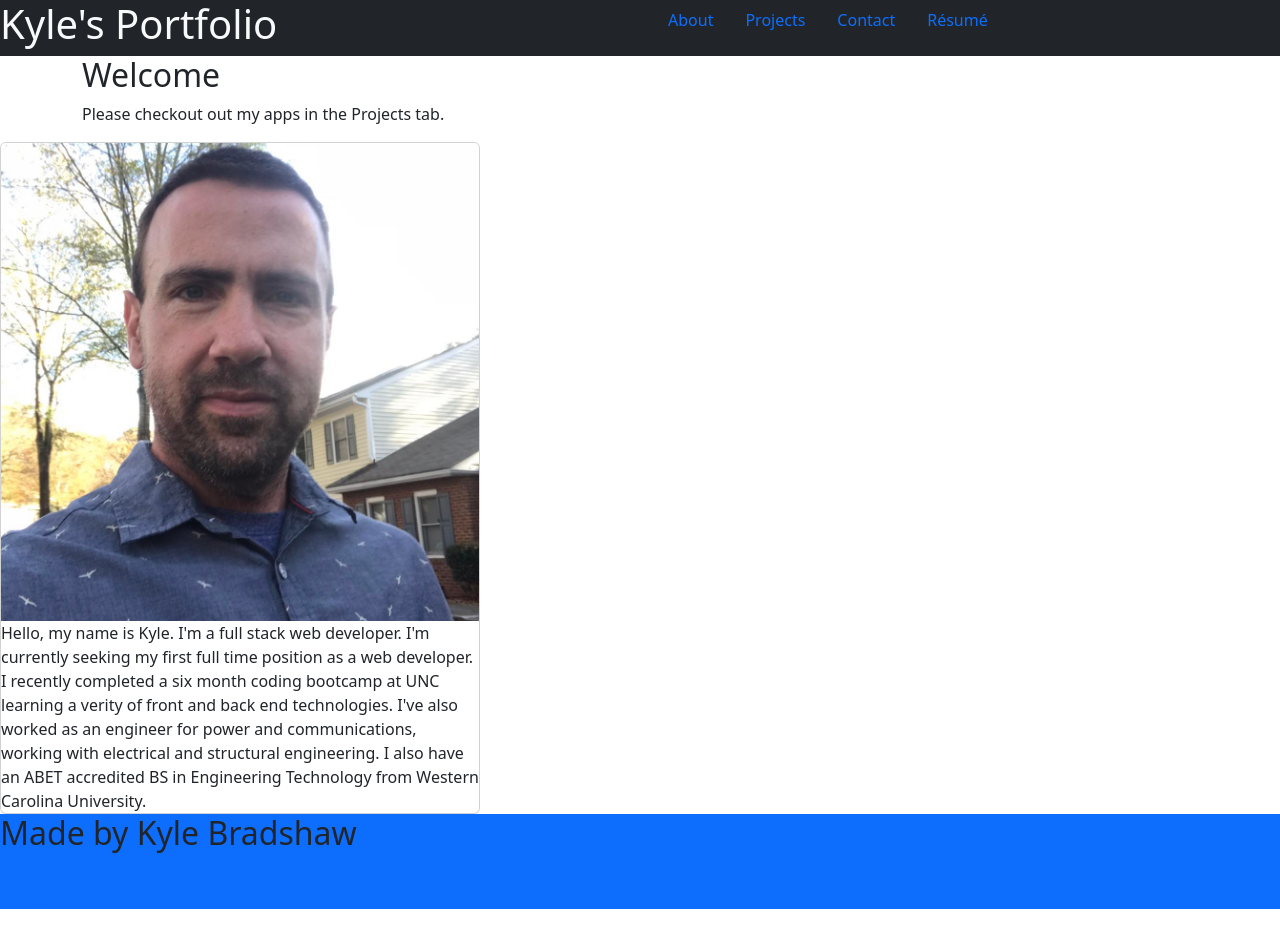
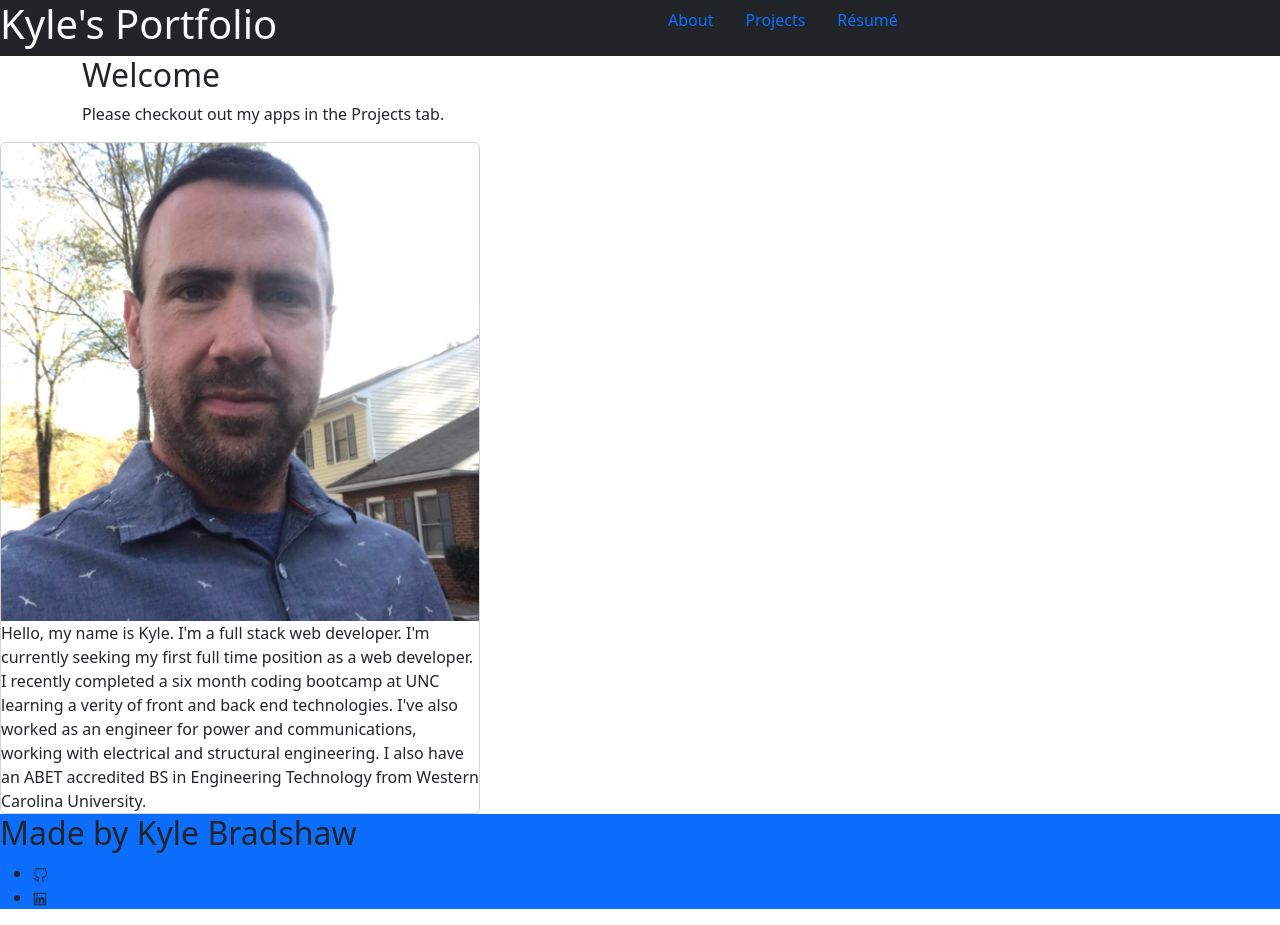
Before and after one commit to kabradshaw1/Portfolio-3, a React (Create React App) app: page / in a window 1280 px wide. Built offline with nearby package versions, Linux system fonts and the light colour scheme.

Commit message:
trying navbar component

```diff
--- a/src/components/Footer/index.js
+++ b/src/components/Footer/index.js
@@ -7,14 +7,14 @@ function Footer() {
     <footer className='bg-primary'>
       <h2>Made by Kyle Bradshaw</h2>
       <p>
-        <ul>
-          <a href="https://github.com/kabradshaw1">
-            <li >
+        <ul className='Row'>
+          <a className='Col' href="https://github.com/kabradshaw1">
+            <li className='text-dark'>
               <VscGithubAlt />
             </li>
           </a>
-          <a href="https://www.linkedin.com/in/kyle-bradshaw-15950988/">
-            <li >
+          <a className='Col' href="https://www.linkedin.com/in/kyle-bradshaw-15950988/">
+            <li className='text-dark'>
               <AiOutlineLinkedin />
             </li>
           </a>
--- a/src/components/Nav/index.js
+++ b/src/components/Nav/index.js
@@ -22,9 +22,6 @@ function HeaderNav(props) {
       <Nav.Link onClick={()=> handleTabChange('Projects')}>Projects</Nav.Link>
     </Nav.Item>
     <Nav.Item>
-      <Nav.Link onClick={()=> handleTabChange('Contact')}>Contact</Nav.Link>
-    </Nav.Item>
-    <Nav.Item>
       <Nav.Link onClick={()=> handleTabChange('Resume')}>Résumé</Nav.Link>
     </Nav.Item>
    </Nav>
```
Also changed, not shown: src/components/NavBar/index.js (added, +14 -0 lines).
